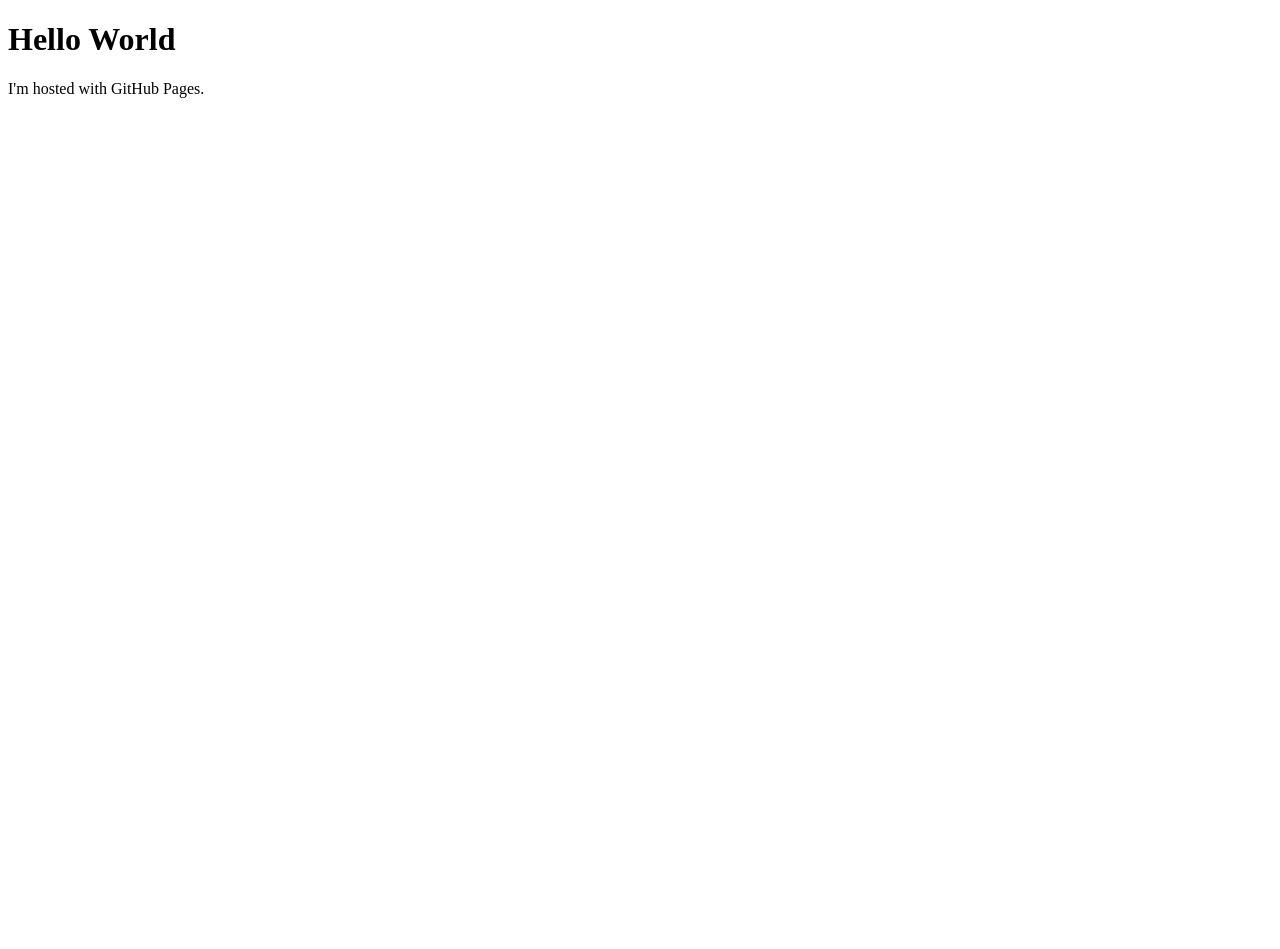
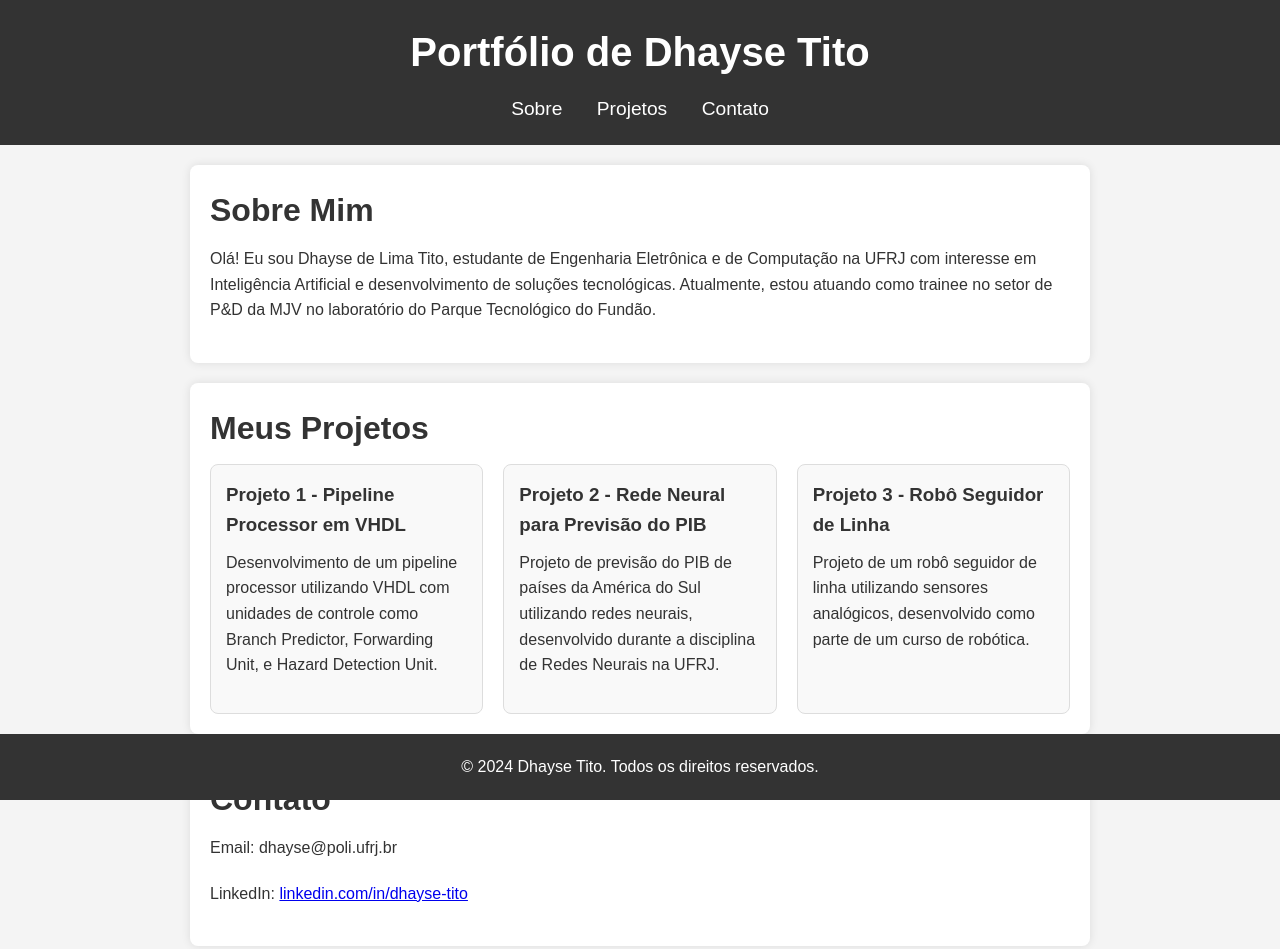
Before and after one commit to Giovanni-Ornellas/Giovanni-Ornellas.github.io, a plain HTML site: page index.html in a window 1280 px wide. Before the commit the page ends 800 px from the top, so only its background shows below. Drawn offline with Linux system fonts and the light colour scheme.

Commit message:
Refactor

```diff
--- a/index.html
+++ b/index.html
@@ -1,7 +1,132 @@
 <!DOCTYPE html>
-<html>
+<html lang="pt-BR">
+<head>
+    <meta charset="UTF-8">
+    <meta name="viewport" content="width=device-width, initial-scale=1.0">
+    <title>Portfólio de Dhayse Tito</title>
+    <style>
+        * {
+            margin: 0;
+            padding: 0;
+            box-sizing: border-box;
+        }
+        body {
+            font-family: Arial, sans-serif;
+            line-height: 1.6;
+            background-color: #f4f4f4;
+            color: #333;
+        }
+        header {
+            background-color: #333;
+            color: white;
+            padding: 20px 0;
+            text-align: center;
+        }
+        header h1 {
+            font-size: 2.5em;
+            margin-bottom: 10px;
+        }
+        nav ul {
+            list-style: none;
+            padding: 0;
+        }
+        nav ul li {
+            display: inline;
+            margin: 0 15px;
+        }
+        nav ul li a {
+            color: white;
+            text-decoration: none;
+            font-size: 1.2em;
+        }
+        section {
+            padding: 20px;
+            max-width: 900px;
+            margin: 20px auto;
+            background-color: white;
+            border-radius: 8px;
+            box-shadow: 0 0 10px rgba(0, 0, 0, 0.1);
+        }
+        section h2 {
+            font-size: 2em;
+            margin-bottom: 10px;
+        }
+        section p {
+            margin-bottom: 20px;
+        }
+        .projects {
+            display: flex;
+            flex-wrap: wrap;
+            gap: 20px;
+        }
+        .project {
+            background-color: #f9f9f9;
+            border: 1px solid #ddd;
+            padding: 15px;
+            border-radius: 8px;
+            flex: 1;
+            min-width: 200px;
+        }
+        .project h3 {
+            margin-bottom: 10px;
+        }
+        footer {
+            background-color: #333;
+            color: white;
+            text-align: center;
+            padding: 20px 0;
+            position: fixed;
+            bottom: 0;
+            width: 100%;
+        }
+        footer p {
+            margin: 0;
+        }
+    </style>
+</head>
 <body>
-<h1>Hello World</h1>
-<p>I'm hosted with GitHub Pages.</p>
+    <header>
+        <h1>Portfólio de Dhayse Tito</h1>
+        <nav>
+            <ul>
+                <li><a href="#sobre">Sobre</a></li>
+                <li><a href="#projetos">Projetos</a></li>
+                <li><a href="#contato">Contato</a></li>
+            </ul>
+        </nav>
+    </header>
+
+    <section id="sobre">
+        <h2>Sobre Mim</h2>
+        <p>Olá! Eu sou Dhayse de Lima Tito, estudante de Engenharia Eletrônica e de Computação na UFRJ com interesse em Inteligência Artificial e desenvolvimento de soluções tecnológicas. Atualmente, estou atuando como trainee no setor de P&D da MJV no laboratório do Parque Tecnológico do Fundão.</p>
+    </section>
+
+    <section id="projetos">
+        <h2>Meus Projetos</h2>
+        <div class="projects">
+            <div class="project">
+                <h3>Projeto 1 - Pipeline Processor em VHDL</h3>
+                <p>Desenvolvimento de um pipeline processor utilizando VHDL com unidades de controle como Branch Predictor, Forwarding Unit, e Hazard Detection Unit.</p>
+            </div>
+            <div class="project">
+                <h3>Projeto 2 - Rede Neural para Previsão do PIB</h3>
+                <p>Projeto de previsão do PIB de países da América do Sul utilizando redes neurais, desenvolvido durante a disciplina de Redes Neurais na UFRJ.</p>
+            </div>
+            <div class="project">
+                <h3>Projeto 3 - Robô Seguidor de Linha</h3>
+                <p>Projeto de um robô seguidor de linha utilizando sensores analógicos, desenvolvido como parte de um curso de robótica.</p>
+            </div>
+        </div>
+    </section>
+
+    <section id="contato">
+        <h2>Contato</h2>
+        <p>Email: dhayse@poli.ufrj.br</p>
+        <p>LinkedIn: <a href="https://www.linkedin.com/in/seu-perfil-linkedin" target="_blank">linkedin.com/in/dhayse-tito</a></p>
+    </section>
+
+    <footer>
+        <p>&copy; 2024 Dhayse Tito. Todos os direitos reservados.</p>
+    </footer>
 </body>
 </html>
```
